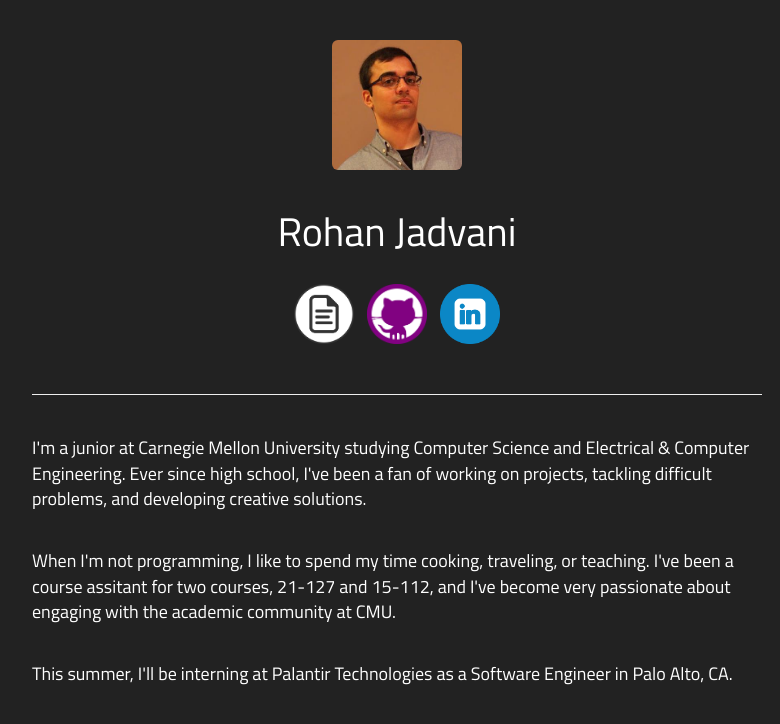
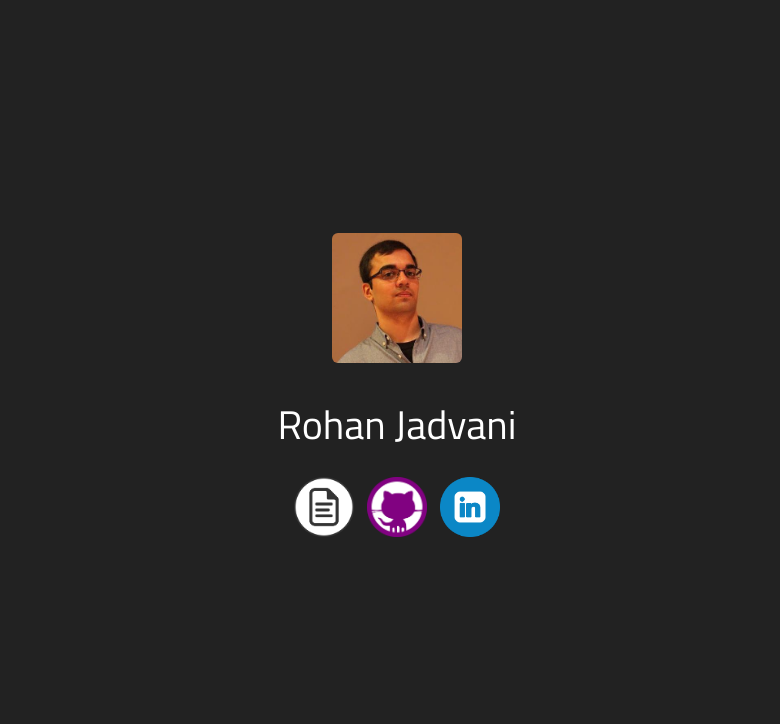
Before and after one commit to rjvani/rjvani.github.io, a plain HTML site: page index.html in a window 1280 px wide. Shown: the whole page, without its empty margins (243-1023 px from the left). Drawn offline with Linux system fonts and the light colour scheme.

Commit message:
Remove description from index

```diff
--- a/css/index.css
+++ b/css/index.css
@@ -7,6 +7,8 @@ body {
 }
 
 #intro-content {
+  display: flex;
+  align-items: center;
   min-height: 100vh;
   background-color: #222;
   padding: 40px;
@@ -48,11 +50,6 @@ ul li {
   height: 60px;
 }
 
-#about-me {
-  padding-top: 20px;
-  font-size: 18px;
-}
-
 a {
   -webkit-transition: opacity 0.2s;
   -moz-transition: opacity 0.2s;
@@ -61,7 +58,7 @@ a {
 }
 
 li a:hover {
-    opacity: 0.5;
+  opacity: 0.5;
 }
 
 .test {
--- a/index.html
+++ b/index.html
@@ -33,27 +33,6 @@
               </ul>
             </div>
           </div>
-          <hr />
-          <div id="about-me">
-            <p>
-              I'm a junior at Carnegie Mellon University studying Computer
-              Science and Electrical & Computer Engineering. Ever since high
-              school, I've been a fan of working on projects, tackling difficult
-              problems, and developing creative solutions.
-            </p>
-            <br>
-            <p>
-              When I'm not programming, I like to spend my time cooking,
-              traveling, or teaching. I've been a course assitant for two
-              courses, 21-127 and 15-112, and I've become very passionate about
-              engaging with the academic community at CMU.
-            </p>
-            <br>
-            <p>
-              This summer, I'll be interning at Palantir Technologies as a
-              Software Engineer in Palo Alto, CA.
-            </p>
-          </div>
         </div>
       </div>
     </div>
```
